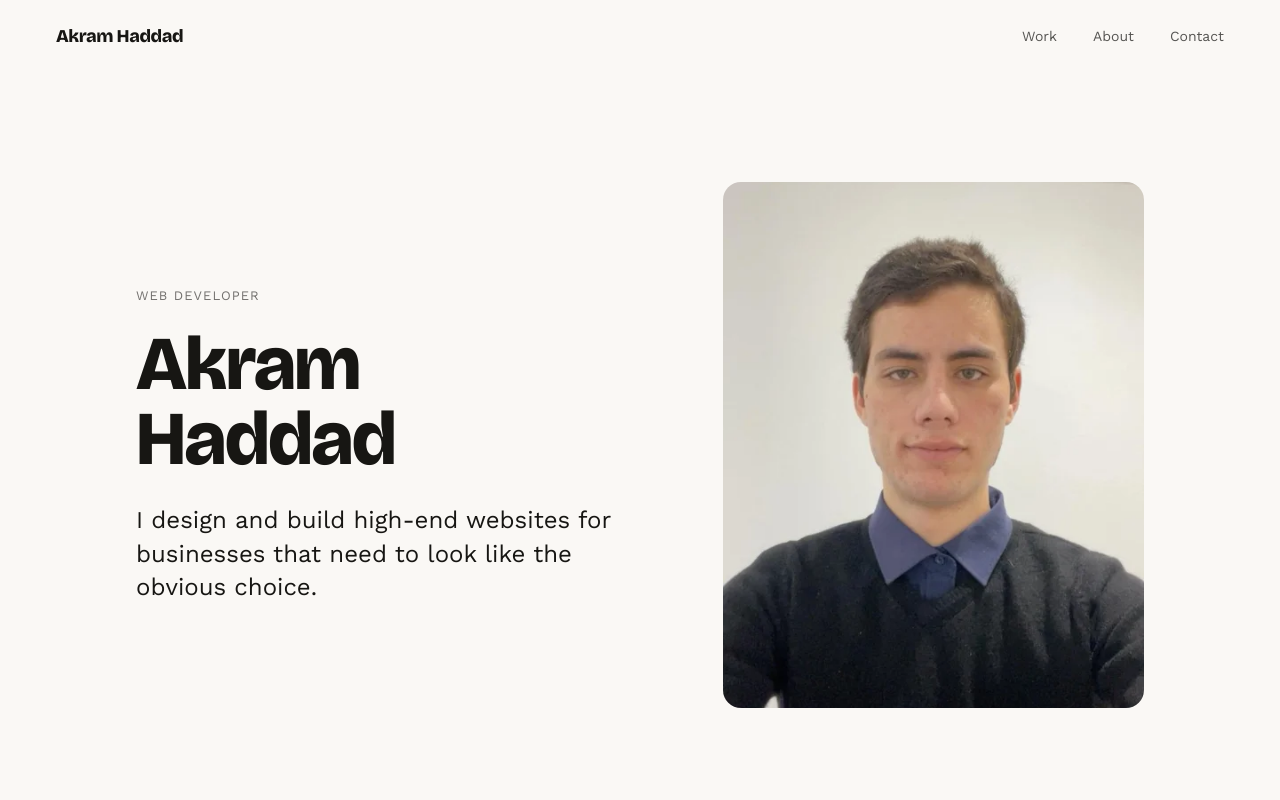
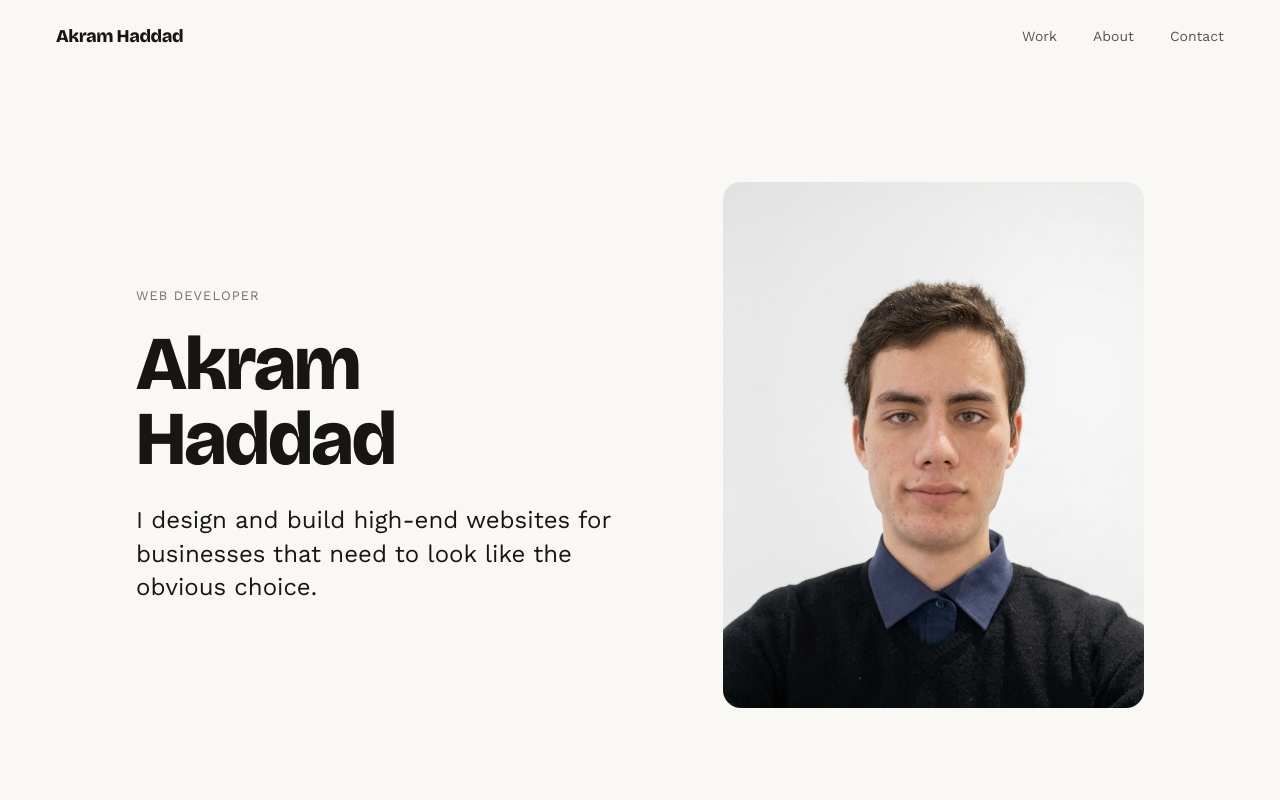
Before and after one commit to AkremHaddad/Portfolio, a Next.js app: page / in a window 1280 px wide. Shown: the top 800 px of the page. Built offline with nearby package versions, Linux system fonts and the light colour scheme.

Commit message:
changed photo

```diff
--- a/src/app/page.tsx
+++ b/src/app/page.tsx
@@ -26,7 +26,7 @@ export default function Home() {
           </div>
           <div className="relative aspect-[4/5] w-full overflow-hidden rounded-[18px]">
             <Image
-              src="/images/headshot.webp"
+              src="/images/me.png"
               alt={site.name}
               fill
               priority
```
Also changed, not shown: public/images/me.png (added).
